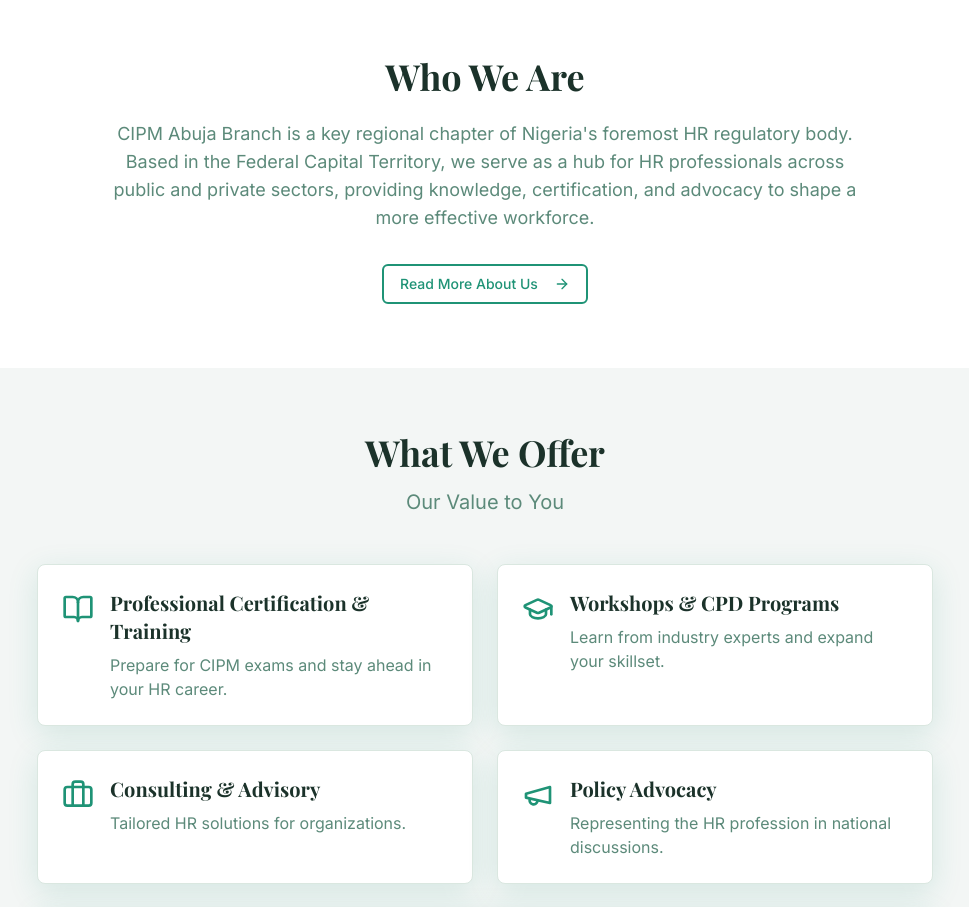
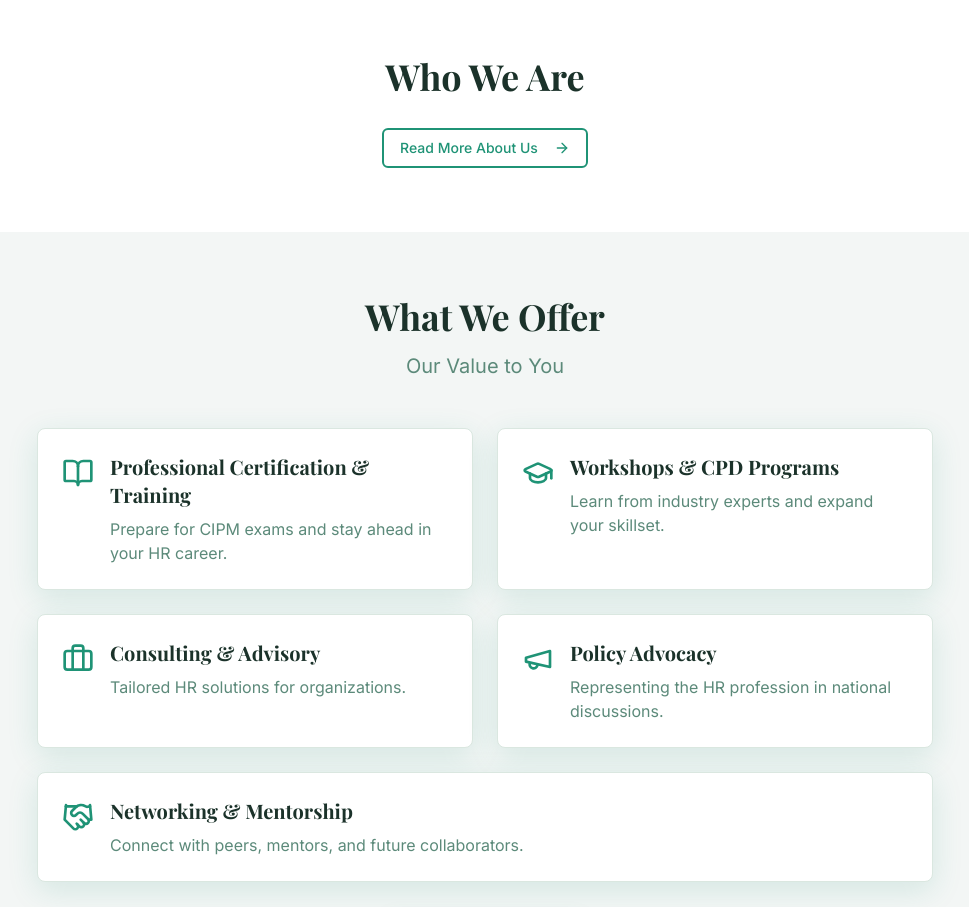
Before and after one commit to CIPMABUJA/hr-hub-abuja-62659-75738-10836-69905-23383, a React (Vite) app: page / in a window 1280 px wide. Shown: the part 920-1827 px from the top of the page, without its empty margins (155-1124 px from the left). Built offline with nearby package versions, Linux system fonts and the light colour scheme; the HTML template or start-up script is replaced by a standard one.

Commit message:
Visual edit in Lovable
Edited UI in Lovable

Co-authored-by: CIPMABUJA <236040283+CIPMABUJA@users.noreply.github.com>

```diff
--- a/src/pages/Home.tsx
+++ b/src/pages/Home.tsx
@@ -100,8 +100,8 @@ const galleryImages = [
 gallery4,
 gallery5,
 gallery6,
-  gallery7
-];
+gallery7];
+
 export default function Home() {
   return <div className="min-h-screen flex flex-col">
       <Header />
@@ -152,7 +152,7 @@ export default function Home() {
                 Who We Are
               </h2>
               <p className="text-lg text-muted-foreground mb-8">
-                CIPM Abuja Branch is a key regional chapter of Nigeria's foremost HR regulatory body. Based in the Federal Capital Territory, we serve as a hub for HR professionals across public and private sectors, providing knowledge, certification, and advocacy to shape a more effective workforce.
+
             </p>
               <Button variant="outline" asChild>
                 <Link to="/about">
@@ -292,13 +292,13 @@ export default function Home() {
             <div className="max-w-5xl mx-auto">
               <Carousel className="w-full">
                 <CarouselContent>
-                  {galleryImages.map((image, index) => (
+                  {galleryImages.map((image, index) =>
                 <CarouselItem key={index} className="md:basis-1/2 lg:basis-1/3">
                       <div className="relative overflow-hidden rounded-lg shadow-medium aspect-[4/3]">
                         <img src={image} alt={`Event ${index + 1}`} className="w-full h-full object-cover" />
                       </div>
                     </CarouselItem>
-                  ))}
+                )}
                 </CarouselContent>
                 <CarouselPrevious />
                 <CarouselNext />
```
Lines whose indentation alone changed are shown as unchanged.
